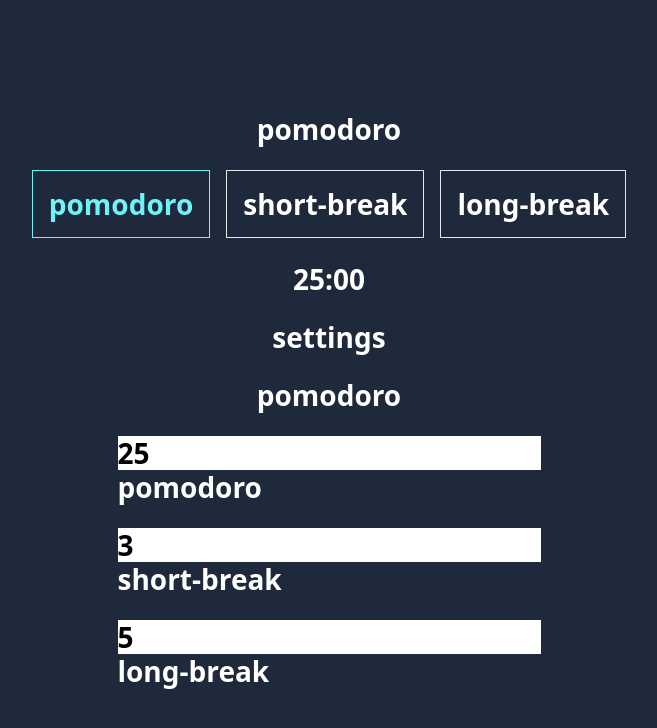
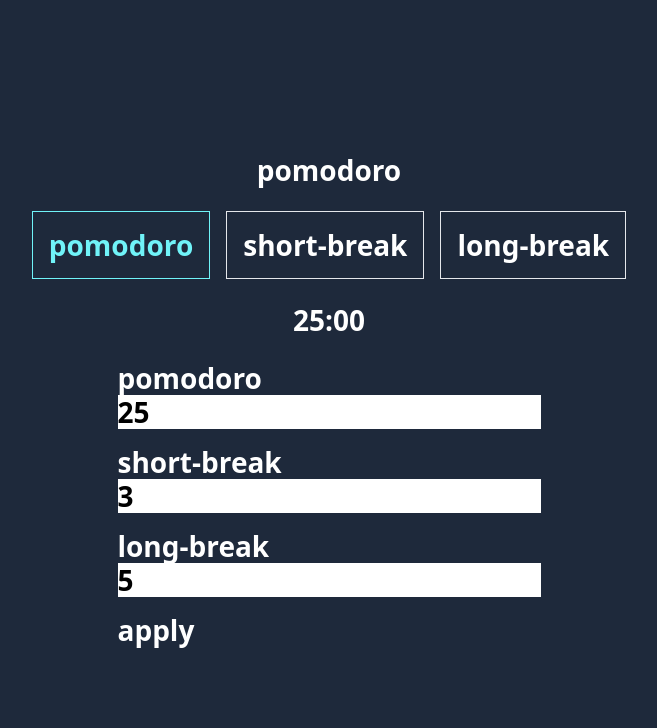
Before and after one commit to bohdancho/pomodoro-spa, a React (Vite) app: page / in a window 1280 px wide. Shown: the top 728 px of the page, without its empty margins (311-968 px from the left). Built offline with nearby package versions, Linux system fonts and the light colour scheme.

Commit message:
refactor presetSettings

```diff
--- a/src/App.tsx
+++ b/src/App.tsx
@@ -1,8 +1,8 @@
 import { useEffect, useState } from 'react'
-import { Mode, Presets } from 'types'
 import './App.tw.css'
-import { Settings } from './components'
+import { PresetsSettings } from './components'
 import { useTimer } from './hooks'
+import { Mode, Presets } from './types'
 import { MINUTE_IN_MS, getFormatedTime, getKeys } from './utils'
 
 // const defaultTheme: Theme = { color: 'tomato', font: 'kumbh-sans' }
@@ -42,7 +42,7 @@ function App() {
         ))}
       </div>
       <div onClick={triggerAction}>{getFormatedTime(msLeft)}</div>
-      <Settings presets={presets} setPresets={setPresets}></Settings>
+      <PresetsSettings presets={presets} setPresets={setPresets}></PresetsSettings>
     </div>
   )
 }
--- a/src/components/index.ts
+++ b/src/components/index.ts
@@ -1 +1 @@
-export * from './settings'
+export * from './presetsSettings'
--- /dev/null
+++ b/src/components/presetsSettings.tsx
@@ -0,0 +1,41 @@
+import { ChangeEvent, Dispatch, FunctionComponent, SetStateAction, useState } from 'react'
+import { Mode, Presets } from '../types'
+import { MINUTE_IN_MS, getKeys, getMinutes, isPositiveInteger } from '../utils'
+
+interface PresetsSettingsProps {
+  presets: Presets
+  setPresets: Dispatch<SetStateAction<Presets>>
+}
+
+export const PresetsSettings: FunctionComponent<PresetsSettingsProps> = ({ presets, setPresets }) => {
+  const [updatedPresets, setUpdatedPresets] = useState(presets)
+
+  const handleChange = (e: ChangeEvent<HTMLInputElement>, mode: Mode) => {
+    const value = e.target.value
+    if (isPositiveInteger(value)) {
+      setUpdatedPresets({ ...presets, [mode]: Number(value) * MINUTE_IN_MS })
+    }
+  }
+
+  const handleSaveClick = (e: React.MouseEvent) => {
+    e.preventDefault()
+    setPresets(updatedPresets)
+  }
+
+  return (
+    <form>
+      {getKeys(presets).map((mode) => (
+        <div className='mb-16' key={mode}>
+          <div>{mode}</div>
+          <input
+            type='text'
+            className='text-black'
+            value={getMinutes(updatedPresets[mode])}
+            onChange={(e) => handleChange(e, mode)}
+          />
+        </div>
+      ))}
+      <button onClick={handleSaveClick}>apply</button>
+    </form>
+  )
+}
--- a/src/components/settings.tsx
+++ /dev/null
@@ -1,34 +0,0 @@
-import { ChangeEvent, Dispatch, FunctionComponent, SetStateAction } from 'react'
-import { Mode, Presets } from '../types'
-import { MINUTE_IN_MS, getKeys, getMinutes, isPositiveInteger } from '../utils'
-interface SettingsProps {
-  presets: Presets
-  setPresets: Dispatch<SetStateAction<Presets>>
-}
-
-export const Settings: FunctionComponent<SettingsProps> = ({ presets, setPresets }) => {
-  const onChange = (e: ChangeEvent<HTMLInputElement>, mode: Mode) => {
-    const value = e.target.value
-    if (isPositiveInteger(value)) {
-      setPresets({ ...presets, [mode]: Number(value) * MINUTE_IN_MS })
-    }
-  }
-
-  return (
-    <>
-      <div>settings</div>
-      <div>pomodoro</div>
-      {getKeys(presets).map((mode) => (
-        <div key={mode}>
-          <input
-            type='text'
-            className='text-black'
-            value={getMinutes(presets[mode])}
-            onChange={(e) => onChange(e, mode)}
-          />
-          <div>{mode}</div>
-        </div>
-      ))}
-    </>
-  )
-}
```
